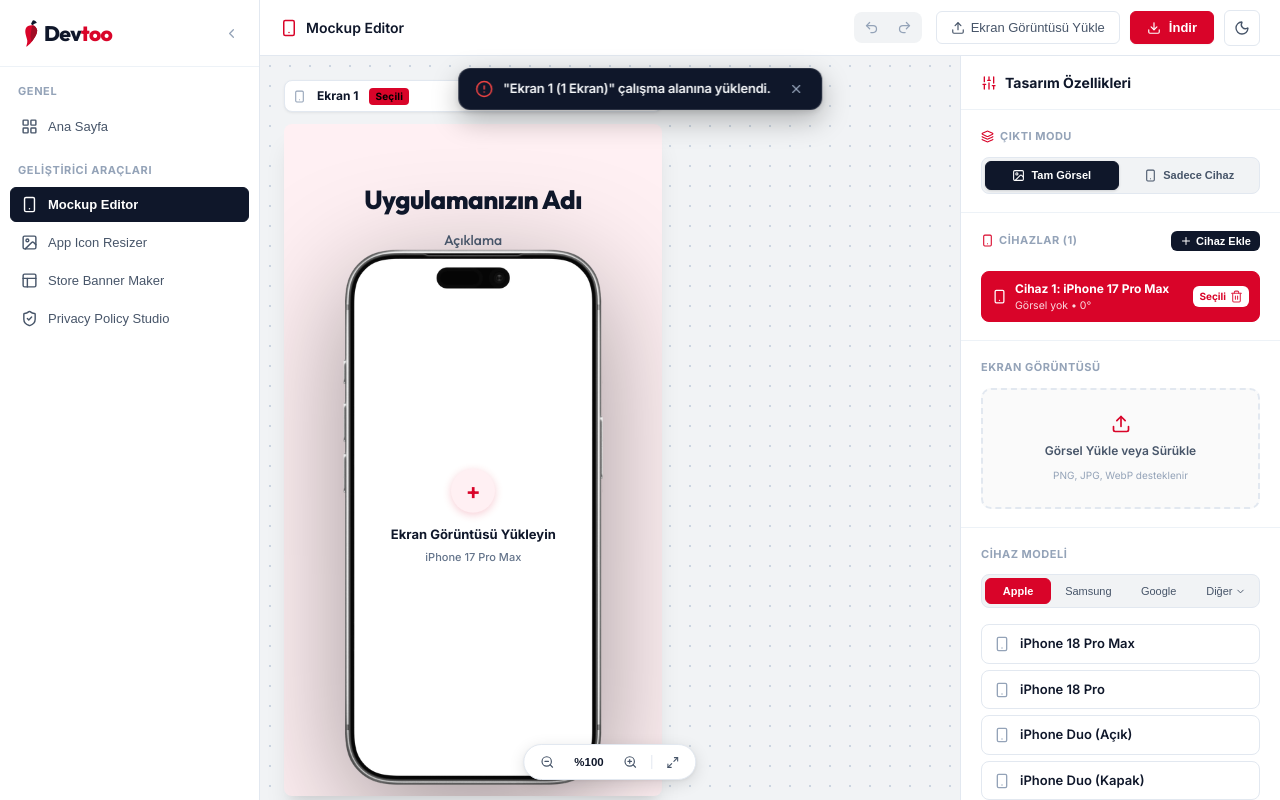
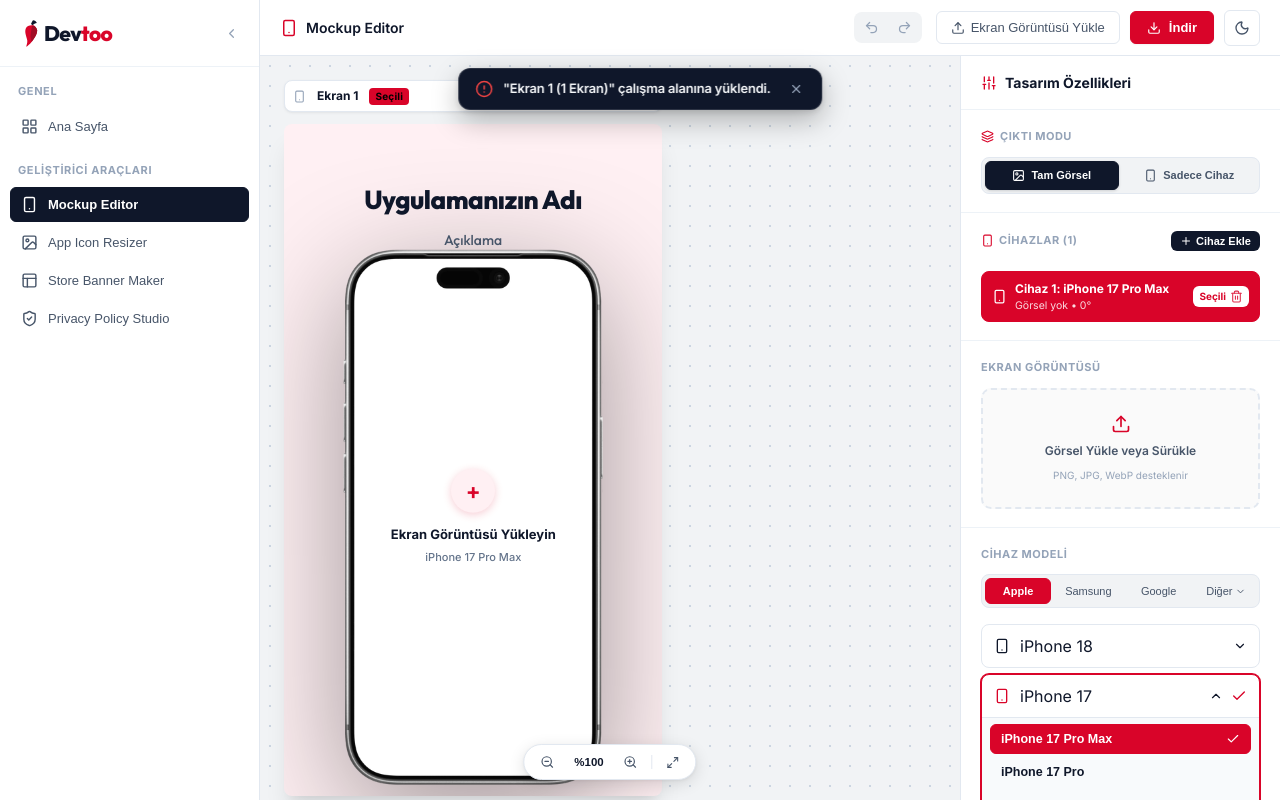
Before and after one commit to RieStudio/Devtoo, a React (Vite) app: page / in a window 1280 px wide. Both pictures are taken after a click on the element "Tasarımı açmak için tıklayın". Built offline with nearby package versions, Linux system fonts and the light colour scheme; a web font is replaced by a local one.

Commit message:
feat(mockup): group Apple devices into expandable family dropdowns

```diff
--- a/src/components/MockupEditor/InspectorPanel.tsx
+++ b/src/components/MockupEditor/InspectorPanel.tsx
@@ -68,6 +68,46 @@ const TEXT_PALETTE_PRESETS = [
   '#F59E0B', // Turuncu
 ];
 
+interface AppleVariant {
+  id: DeviceType;
+  name: string;
+}
+
+interface AppleFamily {
+  id: string;
+  name: string;
+  variants: AppleVariant[];
+}
+
+const APPLE_FAMILIES: AppleFamily[] = [
+  {
+    id: 'iphone-18',
+    name: 'iPhone 18',
+    variants: [
+      { id: 'iphone-18-pro-max', name: 'iPhone 18 Pro Max' },
+      { id: 'iphone-18-pro', name: 'iPhone 18 Pro' },
+    ],
+  },
+  {
+    id: 'iphone-17',
+    name: 'iPhone 17',
+    variants: [
+      { id: 'iphone-17-pro-max', name: 'iPhone 17 Pro Max' },
+      { id: 'iphone-17-pro', name: 'iPhone 17 Pro' },
+      { id: 'iphone-17', name: 'iPhone 17' },
+    ],
+  },
+  {
+    id: 'iphone-duo',
+    name: 'iPhone Duo',
+    variants: [
+      { id: 'iphone-duo', name: 'iPhone Duo (Açık Ekran)' },
+      { id: 'iphone-duo-closed', name: 'iPhone Duo (Kapak Ekranı)' },
+      { id: 'iphone-duo-outer-open', name: 'iPhone Duo (Dış Görünüm)' },
+    ],
+  },
+];
+
 interface NumericBadgeInputProps {
   value: number;
   min: number;
@@ -301,6 +341,9 @@ export const InspectorPanel: React.FC<InspectorPanelProps> = ({
   const [isColorDropdownOpen, setIsColorDropdownOpen] = useState(false);
   const colorDropdownRef = useRef<HTMLDivElement>(null);
 
+  // Apple Family accordion / dropdown state
+  const [expandedAppleFamily, setExpandedAppleFamily] = useState<string | null>(null);
+
   // Keep selectedCategory in sync if activeDevice changes
   useEffect(() => {
     if (currentDeviceModel) {
@@ -848,6 +891,75 @@ export const InspectorPanel: React.FC<InspectorPanelProps> = ({
           {/* Model Cards List */}
           <div style={{ display: 'flex', flexDirection: 'column', gap: '6px', marginTop: '4px' }}>
             {selectedCategory === 'phone' ? (
+              selectedBrand === 'apple' ? (
+                /* Grouped Apple Families with Dropdown Selection */
+                APPLE_FAMILIES.map((family) => {
+                  const isFamilyActive = family.variants.some((v) => v.id === activeDevice.deviceType);
+                  const activeVariant = family.variants.find((v) => v.id === activeDevice.deviceType) || family.variants[0];
+                  const isOpen = expandedAppleFamily !== null ? expandedAppleFamily === family.id : isFamilyActive;
+
+                  return (
+                    <div
+                      key={family.id}
+                      className={`apple-family-card ${isFamilyActive ? 'is-selected' : ''}`}
+                    >
+                      <div
+                        className="apple-family-header"
+                        onClick={() => {
+                          if (!isFamilyActive) {
+                            handleSelectModel(activeVariant.id);
+                            setExpandedAppleFamily(family.id);
+                          } else {
+                            setExpandedAppleFamily((prev) => (prev === family.id ? '' : family.id));
+                          }
+                        }}
+                      >
+                        <div style={{ display: 'flex', alignItems: 'center', gap: '10px' }}>
+                          <Smartphone size={16} className="device-model-card-icon" />
+                          <div className="device-model-card-name">
+                            {family.name}
+                          </div>
+                        </div>
+
+                        <div style={{ display: 'flex', alignItems: 'center', gap: '8px' }}>
+                          <ChevronDown
+                            size={14}
+                            className="apple-chevron"
+                            style={{
+                              transform: isOpen ? 'rotate(180deg)' : 'none',
+                              transition: 'transform 0.2s ease',
+                            }}
+                          />
+                          {isFamilyActive && <Check size={16} color="#D90429" />}
+                        </div>
+                      </div>
+
+                      {isOpen && (
+                        <div className="apple-family-dropdown">
+                          {family.variants.map((variant) => {
+                            const isVariantSelected = activeDevice.deviceType === variant.id;
+                            return (
+                              <button
+                                key={variant.id}
+                                type="button"
+                                className={`apple-variant-btn ${isVariantSelected ? 'active' : ''}`}
+                                onClick={(e) => {
+                                  e.stopPropagation();
+                                  handleSelectModel(variant.id);
+                                }}
+                              >
+                                <span className="apple-variant-title">{variant.name}</span>
+                                {isVariantSelected && <Check size={14} color="#FFFFFF" />}
+                              </button>
+                            );
+                          })}
+                        </div>
+                      )}
+                    </div>
+                  );
+                })
+              ) : (
+                /* Other Brands (Samsung, Google) standard card list */
                 brandModels.map((model) => {
                   const isSelected = activeDevice.deviceType === model.id;
                   return (
@@ -866,6 +978,7 @@ export const InspectorPanel: React.FC<InspectorPanelProps> = ({
                     </div>
                   );
                 })
+              )
             ) : (
               categoryModels.map((model) => {
                 const CategoryIcon =
--- a/src/index.css
+++ b/src/index.css
@@ -1980,6 +1980,111 @@ input[type="range"] {
   font-weight: 700;
 }
 
+/* Apple Family Cards & Dropdown Sub-menu */
+.apple-family-card {
+  border-radius: 8px;
+  border: 1px solid var(--border-default);
+  background-color: var(--bg-card);
+  color: var(--text-primary);
+  transition: all 0.15s ease;
+  overflow: hidden;
+}
+
+.apple-family-card:hover {
+  border-color: var(--border-strong);
+}
+
+.apple-family-card.is-selected {
+  border-color: var(--chili-primary);
+  box-shadow: 0 0 0 1px var(--chili-primary);
+}
+
+.apple-family-header {
+  display: flex;
+  align-items: center;
+  justify-content: space-between;
+  padding: 9px 12px;
+  cursor: pointer;
+  background-color: transparent;
+  transition: background-color 0.15s ease;
+}
+
+.apple-family-header:hover {
+  background-color: var(--bg-hover);
+}
+
+.apple-family-card.is-selected .apple-family-header {
+  background-color: transparent;
+}
+
+.apple-family-card.is-selected .apple-family-header .device-model-card-icon {
+  color: var(--chili-primary);
+}
+
+.apple-family-dropdown {
+  display: flex;
+  flex-direction: column;
+  gap: 3px;
+  padding: 6px 8px;
+  background-color: var(--bg-canvas, #F8FAFC);
+  border-top: 1px solid var(--border-default);
+}
+
+[data-theme='dark'] .apple-family-dropdown {
+  background-color: rgba(0, 0, 0, 0.3);
+  border-top-color: var(--border-subtle);
+}
+
+.apple-variant-btn {
+  display: flex;
+  align-items: center;
+  justify-content: space-between;
+  padding: 7px 10px;
+  border-radius: 6px;
+  border: 1px solid transparent;
+  background: transparent;
+  color: var(--text-primary);
+  cursor: pointer;
+  transition: all 0.12s ease;
+  text-align: left;
+  width: 100%;
+}
+
+.apple-variant-btn:hover {
+  background-color: var(--bg-hover);
+}
+
+.apple-variant-btn.active {
+  background-color: var(--chili-primary);
+  border-color: var(--chili-primary);
+  color: #FFFFFF;
+  font-weight: 600;
+}
+
+.apple-variant-btn.active:hover {
+  background-color: var(--chili-hover);
+  border-color: var(--chili-hover);
+  color: #FFFFFF;
+}
+
+[data-theme='dark'] .apple-variant-btn.active {
+  background-color: var(--chili-primary);
+  border-color: var(--chili-primary);
+  color: #FFFFFF;
+}
+
+[data-theme='dark'] .apple-variant-btn.active:hover {
+  background-color: var(--chili-hover);
+  border-color: var(--chili-hover);
+  color: #FFFFFF;
+}
+
+.apple-variant-title {
+  font-size: 12.5px;
+  font-weight: 600;
+  color: inherit;
+}
+
 /* Device Color Trigger & Dropdown */
 .device-color-trigger-btn {
   width: 100%;
```
Lines whose indentation alone changed are shown as unchanged.
